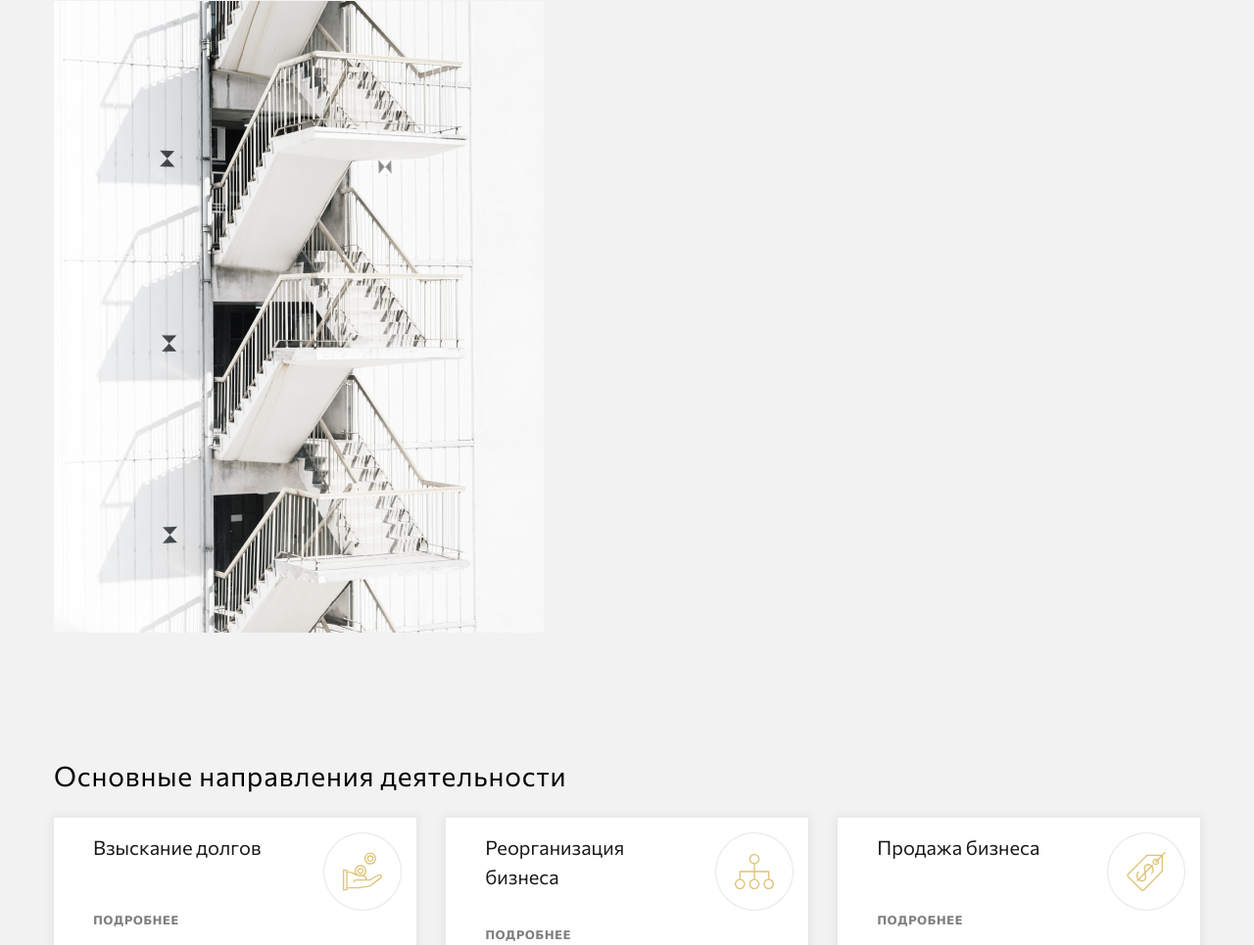
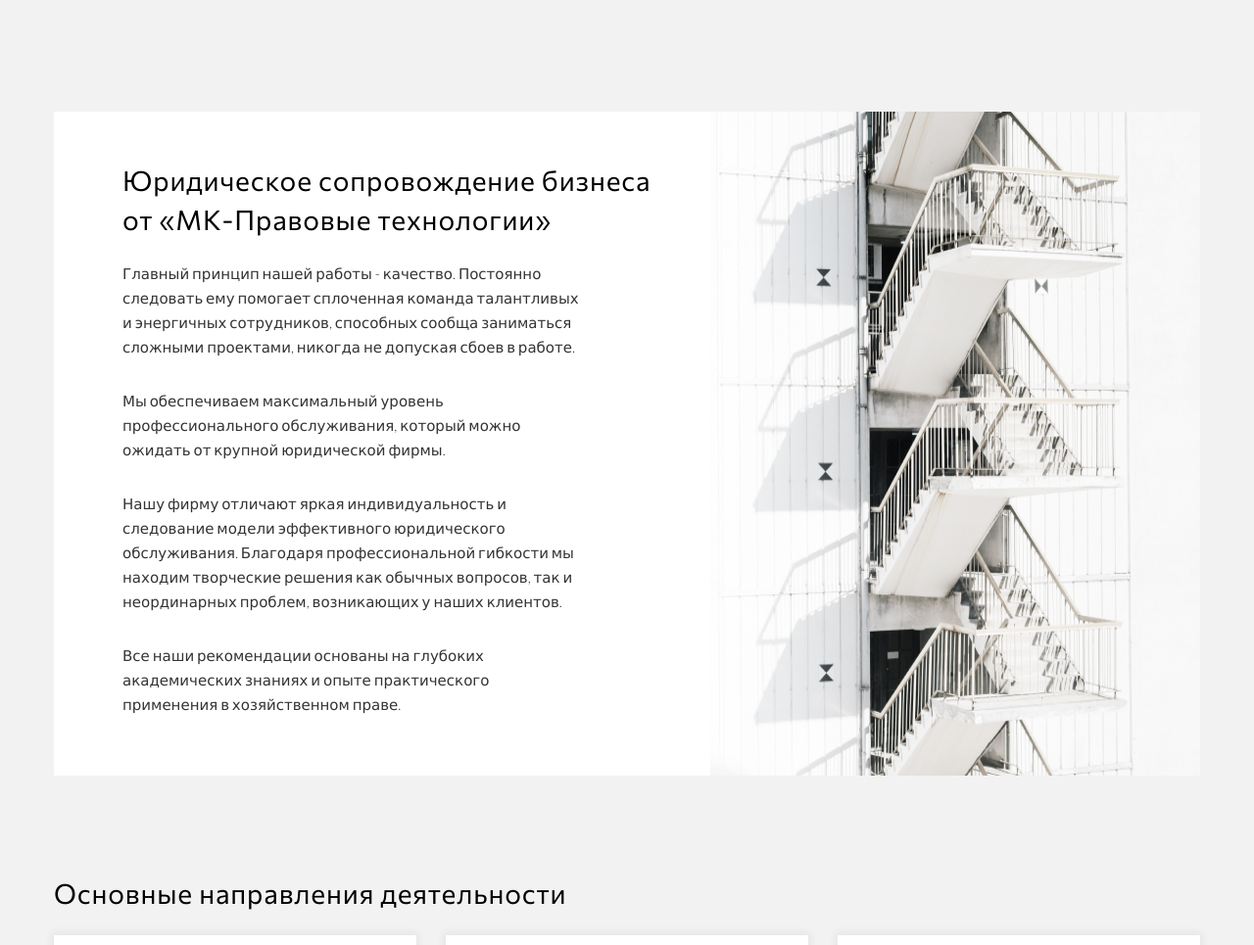
Before and after one commit to KarinaMasalova/MK, a website built with webpack: page index.html in a window 1280 px wide. Shown: the part 1032-1997 px from the top of the page at 98% size. Built offline with nearby package versions, Linux system fonts and the light colour scheme.

Commit message:
feat: add styles to business-support section

```diff
--- a/index.html
+++ b/index.html
@@ -93,7 +93,7 @@
                 </div>
             </section>
             <section class="business-support">
-                <div class="wrapper">
+                <div class="wrapper business-support__wrapper">
                     <div class="business-support__content">
                         <h2 class="business-support__title">Юридическое сопровождение бизнеса от «МК-Правовые технологии»</h2>
                         <p class="business-support__text">Главный принцип нашей работы - качество. Постоянно следовать ему помогает сплоченная команда талантливых и энергичных сотрудников, способных сообща заниматься сложными проектами, никогда не допуская сбоев в работе.</p>
--- a/src/sass/base/_normalize.scss
+++ b/src/sass/base/_normalize.scss
@@ -98,6 +98,12 @@
  [hidden],
  template {
    display: none;
+ }
+
+ /* Headlines */
+
+ h2 {
+   margin-block-start: 0;
  }
 
  /* Links
--- /dev/null
+++ b/src/sass/layouts/_business-support.scss
@@ -0,0 +1,20 @@
+.business-support {
+    padding-top: 294px;
+}
+
+.business-support__wrapper {
+    background-color: $color-light;
+    display: flex;
+}
+
+
+.business-support__content {
+    padding: 50px 60px 30px 70px;
+}
+
+.business-support__text {
+    color: $color-text;
+    max-width: 470px;
+    margin: 0 0 30px 0;
+    @include font($family: 'Lato', $size: 1.5rem, $height: 2.5rem, $weight: 300);
+}
--- a/src/sass/layouts/_directions.scss
+++ b/src/sass/layouts/_directions.scss
@@ -17,6 +17,8 @@
 .direction__title {
     max-width: 180px;
     margin: 0 0 35px 0;
+    margin-block-end: 0;
+    margin-block-start: 0;
     color: $color-headlines;
 }
 
--- a/src/sass/style.scss
+++ b/src/sass/style.scss
@@ -18,5 +18,6 @@
 @import "layouts/header";
 @import "layouts/wrapper";
 @import "layouts/promo";
+@import "layouts/business-support";
 @import "layouts/directions";
 @import "layouts/columns";
```
